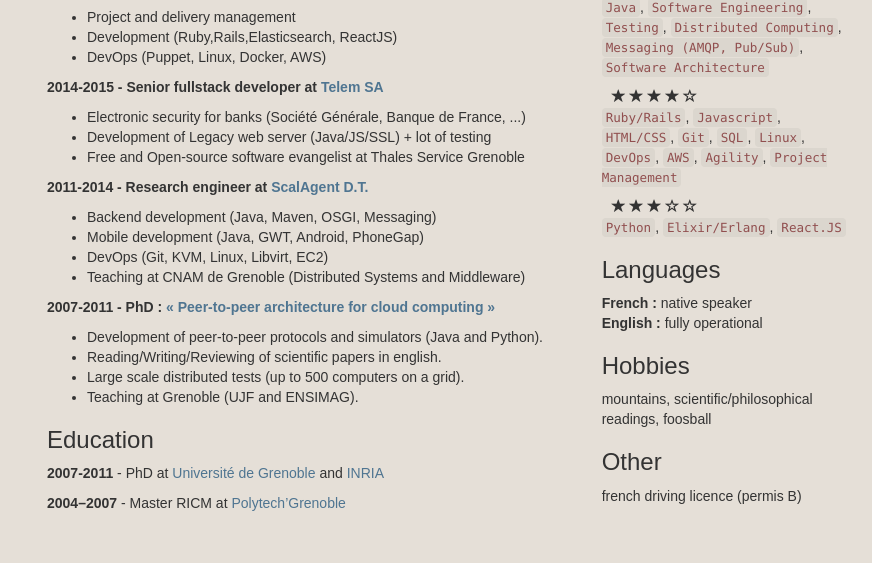
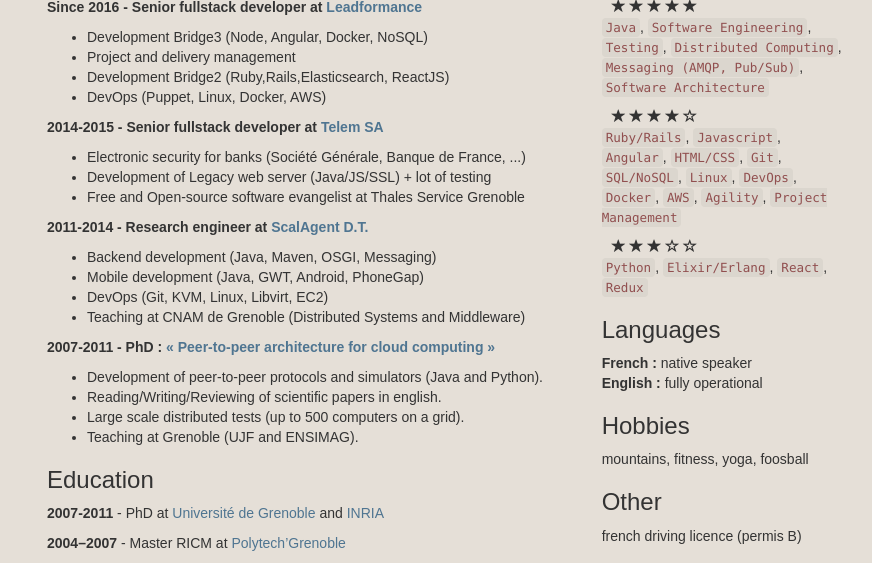
Before and after one commit to vlamy/vlamy.github.io, a plain HTML site: page cv/index.html in a window 1280 px wide. Shown: the part 448-1011 px from the top of the page, without its empty margins (192-1064 px from the left). Before the commit the page ends 971 px from the top, so only its background shows below. Drawn offline with nearby package versions, Linux system fonts and the light colour scheme.

Commit message:
adding node/angular/docker

```diff
--- a/cv/index.html
+++ b/cv/index.html
@@ -28,6 +28,8 @@
           <br>
           <span class="glyphicon glyphicon-link"></span> : <a href="https://github.com/Vlamy">github.com/vlamy</a>
           <br>
+          <span class="glyphicon glyphicon-link"></span> : <a href="https://www.linkedin.com/in/willy-malvault-aa584814">LinkedIn profile</a>
+          <br>
           <span class="glyphicon glyphicon-globe"></span> : Region of Grenoble (France)
           </p>
           <div class="pdf">
@@ -51,8 +53,9 @@
           <h2>Experience</h2>
           <p><b>Since 2016 - Senior fullstack developer at <a href="https://www.leadformance.com/">Leadformance</a></b></p>
           <ul>
+            <li>Development Bridge3 (Node, Angular, Docker, NoSQL)</li>
             <li>Project and delivery management</li>
-            <li>Development (Ruby,Rails,Elasticsearch, ReactJS)</li>
+            <li>Development Bridge2 (Ruby,Rails,Elasticsearch, ReactJS)</li>
             <li>DevOps (Puppet, Linux, Docker, AWS)</li>
           </ul>
           <p><b>2014-2015 - Senior fullstack developer at <a href="http://www.telemsa.com/">Telem SA</a></b></p>
@@ -95,11 +98,11 @@
           <div class="stars">
             <span class="glyphicon glyphicon-star"></span> <span class="glyphicon glyphicon-star"></span> <span class="glyphicon glyphicon-star"></span> <span class="glyphicon glyphicon-star"></span> <span class="glyphicon glyphicon-star-empty"></span>
           </div>
-          <p><code>Ruby/Rails</code>, <code>Javascript</code>, <code>HTML/CSS</code>, <code>Git</code>, <code>SQL</code>, <code>Linux</code>, <code>DevOps</code>, <code>AWS</code>, <code>Agility</code>, <code>Project Management</code></p>
+          <p><code>Ruby/Rails</code>, <code>Javascript</code>, <code>Angular</code>, <code>HTML/CSS</code>, <code>Git</code>, <code>SQL/NoSQL</code>, <code>Linux</code>, <code>DevOps</code>, <code>Docker</code>, <code>AWS</code>, <code>Agility</code>, <code>Project Management</code></p>
           <div class="stars">
             <span class="glyphicon glyphicon-star"></span> <span class="glyphicon glyphicon-star"></span> <span class="glyphicon glyphicon-star"></span> <span class="glyphicon glyphicon-star-empty"></span> <span class="glyphicon glyphicon-star-empty"></span>
           </div>
-          <p><code>Python</code>, <code>Elixir/Erlang</code>, <code>React.JS</code></p>
+          <p><code>Python</code>, <code>Elixir/Erlang</code>, <code>React</code>, <code>Redux</code></p>
           <h3>Languages</h3>
           <p>
             <b>French :</b> native speaker<br>
@@ -107,7 +110,7 @@
           </p>
 
             <h3>Hobbies</h3>
-            <p>mountains, scientific/philosophical readings, foosball</p>
+            <p>mountains, fitness, yoga, foosball</p>
             <h3>Other</h3>
             <p>french driving licence (permis B)</p>
         </div>
```
